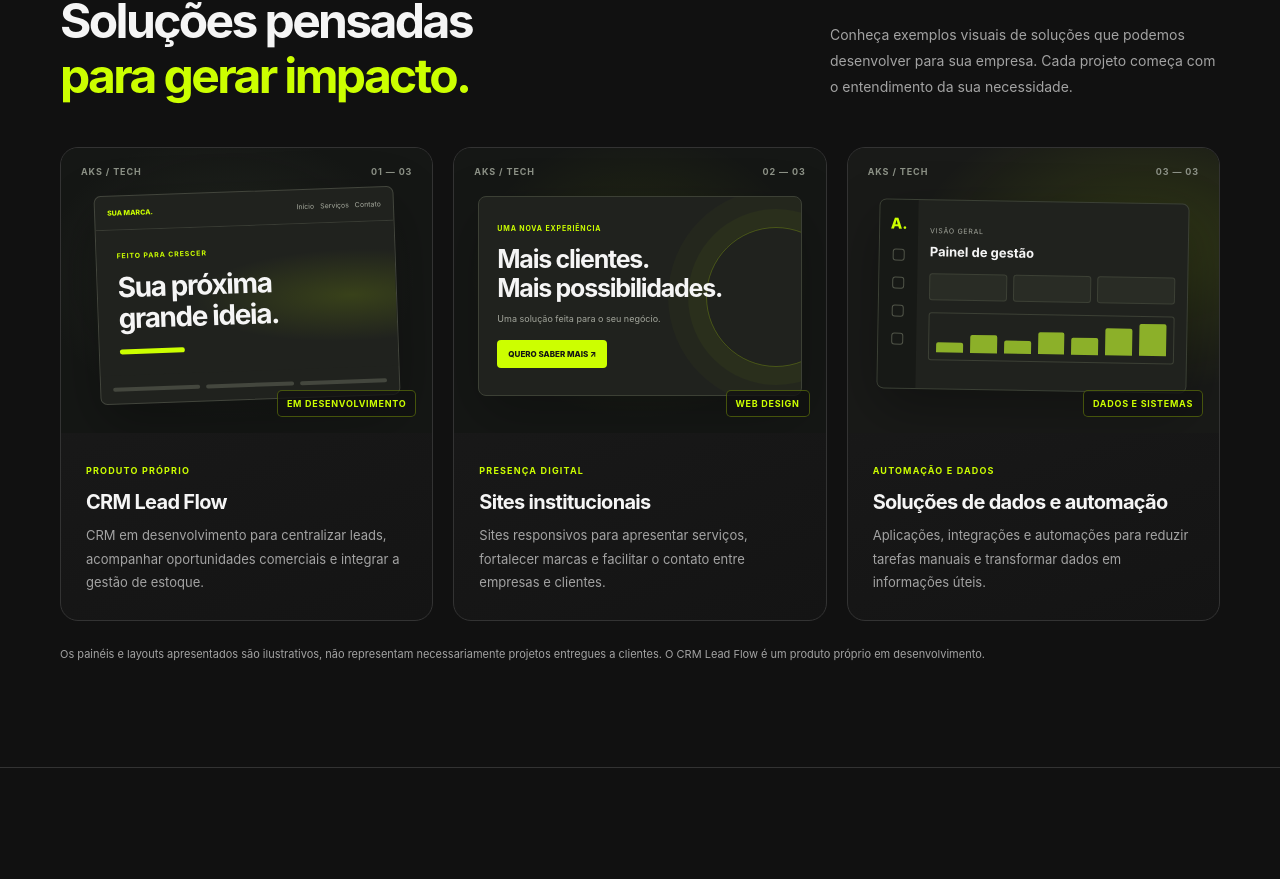
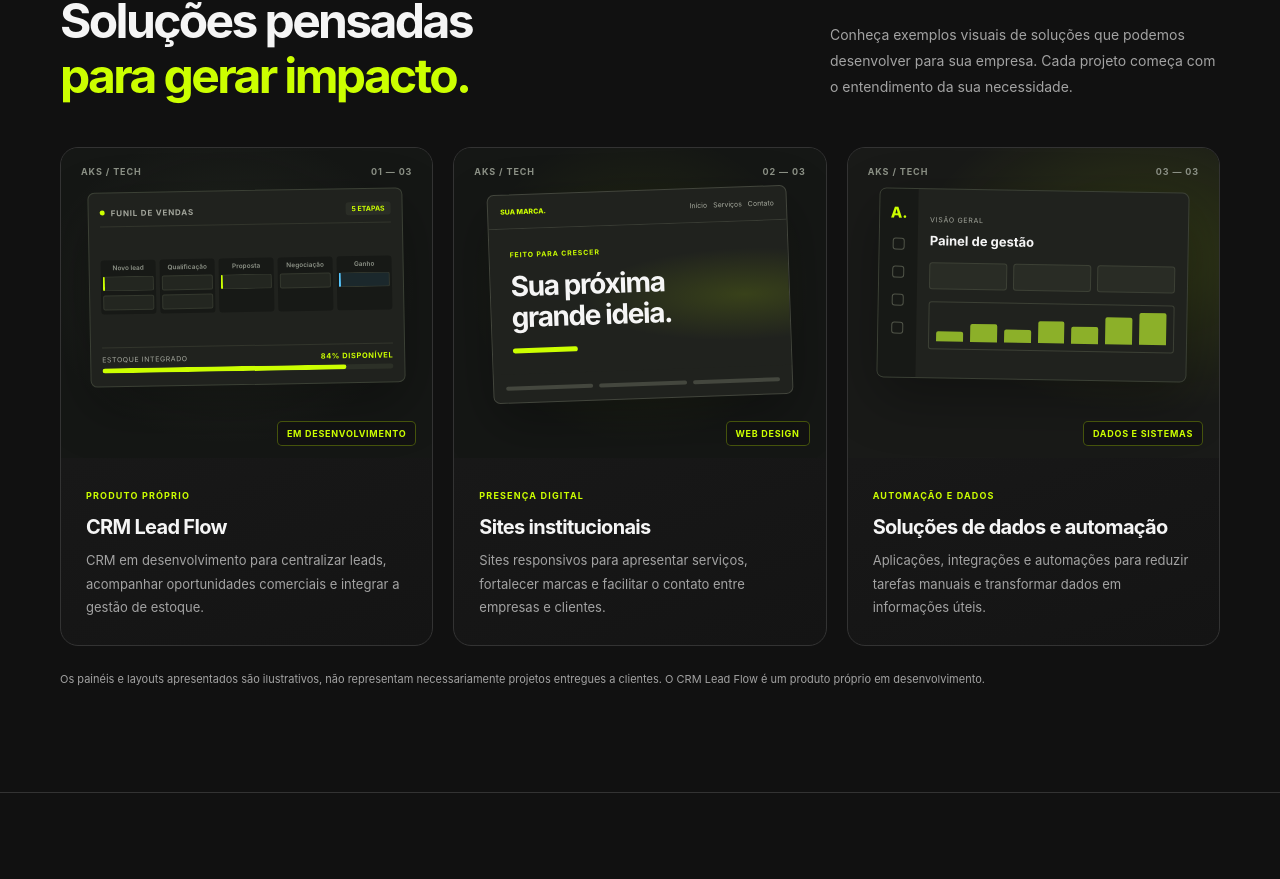
Before and after one commit to Allanao88/aks-tech-site, a React (Vite) app: page / in a window 1280 px wide. Shown: the part 1757-2636 px from the top of the page. Built offline with nearby package versions, Linux system fonts and the light colour scheme.

Commit message:
feat(projects): align mockups with cards and add CRM pipeline mockup

```diff
--- a/src/features/home/ProjectsSection.tsx
+++ b/src/features/home/ProjectsSection.tsx
@@ -1,4 +1,14 @@
-const projects = [
+interface Project {
+  number: string
+  category: string
+  title: string
+  description: string
+  type: string
+  visual: string
+  mockup: 'crm' | 'site' | 'dashboard'
+}
+
+const projects: Project[] = [
   {
     number: '01',
     category: 'PRODUTO PRÓPRIO',
@@ -6,7 +16,8 @@ const projects = [
     description:
       'CRM em desenvolvimento para centralizar leads, acompanhar oportunidades comerciais e integrar a gestão de estoque.',
     type: 'EM DESENVOLVIMENTO',
-    visual: 'project-visual-system',
+    visual: 'project-visual-crm',
+    mockup: 'crm',
   },
   {
     number: '02',
@@ -16,6 +27,7 @@ const projects = [
       'Sites responsivos para apresentar serviços, fortalecer marcas e facilitar o contato entre empresas e clientes.',
     type: 'WEB DESIGN',
     visual: 'project-visual-site',
+    mockup: 'site',
   },
   {
     number: '03',
@@ -24,10 +36,14 @@ const projects = [
     description:
       'Aplicações, integrações e automações para reduzir tarefas manuais e transformar dados em informações úteis.',
     type: 'DADOS E SISTEMAS',
-    visual: 'project-visual-landing',
+    visual: 'project-visual-dashboard',
+    mockup: 'dashboard',
   },
 ]
+
 function ProjectsSection() {
+  const totalProjects = String(projects.length).padStart(2, '0')
+
   return (
     <section id="projetos" className="projects-section">
       <div className="projects-container">
@@ -57,10 +73,59 @@ function ProjectsSection() {
               <div className={`project-visual ${project.visual}`}>
                 <div className="project-visual-top">
                   <span>AKS / TECH</span>
-                  <span>{project.number} — 03</span>
+                  <span>
+                    {project.number} — {totalProjects}
+                  </span>
                 </div>
 
-                {project.number === '01' && (
+                {project.mockup === 'crm' && (
+                  <div className="mockup-crm">
+                    <div className="mockup-crm-header">
+                      <div className="mockup-crm-title">
+                        <span className="mockup-crm-dot" />
+                        <span>FUNIL DE VENDAS</span>
+                      </div>
+                      <span className="mockup-crm-badge">5 ETAPAS</span>
+                    </div>
+
+                    <div className="mockup-crm-funnel">
+                      <div className="mockup-crm-col">
+                        <span className="mockup-crm-col-title">Novo lead</span>
+                        <div className="mockup-crm-card active" />
+                        <div className="mockup-crm-card" />
+                      </div>
+                      <div className="mockup-crm-col">
+                        <span className="mockup-crm-col-title">Qualificação</span>
+                        <div className="mockup-crm-card" />
+                        <div className="mockup-crm-card" />
+                      </div>
+                      <div className="mockup-crm-col">
+                        <span className="mockup-crm-col-title">Proposta</span>
+                        <div className="mockup-crm-card active" />
+                      </div>
+                      <div className="mockup-crm-col">
+                        <span className="mockup-crm-col-title">Negociação</span>
+                        <div className="mockup-crm-card" />
+                      </div>
+                      <div className="mockup-crm-col">
+                        <span className="mockup-crm-col-title">Ganho</span>
+                        <div className="mockup-crm-card won" />
+                      </div>
+                    </div>
+
+                    <div className="mockup-crm-stock">
+                      <div className="mockup-crm-stock-header">
+                        <span>ESTOQUE INTEGRADO</span>
+                        <strong>84% DISPONÍVEL</strong>
+                      </div>
+                      <div className="mockup-crm-stock-bar">
+                        <span style={{ width: '84%' }} />
+                      </div>
+                    </div>
+                  </div>
+                )}
+
+                {project.mockup === 'site' && (
                   <div className="mockup-site">
                     <div className="mockup-site-nav">
                       <span className="mockup-brand">SUA MARCA.</span>
@@ -83,25 +148,7 @@ function ProjectsSection() {
                   </div>
                 )}
 
-                {project.number === '02' && (
-                  <div className="mockup-landing">
-                    <span className="mockup-label">UMA NOVA EXPERIÊNCIA</span>
-                    <strong>
-                      Mais clientes.
-                      <br />
-                      Mais possibilidades.
-                    </strong>
-                    <span className="mockup-landing-copy">
-                      Uma solução feita para o seu negócio.
-                    </span>
-                    <span className="mockup-landing-button">
-                      QUERO SABER MAIS ↗
-                    </span>
-                    <div className="mockup-landing-orb" />
-                  </div>
-                )}
-
-                {project.number === '03' && (
+                {project.mockup === 'dashboard' && (
                   <div className="mockup-dashboard">
                     <div className="mockup-dashboard-sidebar">
                       <span className="mockup-dashboard-logo">A.</span>
--- a/src/styles/sections.css
+++ b/src/styles/sections.css
@@ -435,14 +435,32 @@
 .project-visual {
   position: relative;
   display: flex;
-  min-height: 285px;
+  min-height: 310px;
   overflow: hidden;
-  align-items: center;
+  align-items: flex-start;
   justify-content: center;
-  padding: 38px 24px 28px;
+  padding: 42px 20px 48px;
   background:
     radial-gradient(ellipse at 50% 45%, rgba(204, 255, 0, 0.09), transparent 65%),
     #151715;
+}
+
+.project-visual-crm {
+  background:
+    radial-gradient(ellipse at 45% 45%, rgba(115, 130, 94, 0.15), transparent 65%),
+    #151715;
+}
+
+.project-visual-site {
+  background:
+    radial-gradient(ellipse at 50% 45%, rgba(204, 255, 0, 0.09), transparent 65%),
+    #151715;
+}
+
+.project-visual-dashboard {
+  background:
+    radial-gradient(ellipse at 80% 35%, rgba(204, 255, 0, 0.13), transparent 55%),
+    #191a18;
 }
 
 .project-visual-landing {
@@ -474,15 +492,143 @@
 .project-type {
   position: absolute;
   right: 16px;
-  bottom: 16px;
-  padding: 7px 9px;
+  bottom: 12px;
+  padding: 6px 9px;
   border: 1px solid rgba(204, 255, 0, 0.28);
   border-radius: 5px;
-  background: rgba(17, 17, 17, 0.75);
+  background: rgba(17, 17, 17, 0.85);
   color: var(--color-primary);
   font-size: 9px;
   font-weight: 700;
   letter-spacing: 0.08em;
+  z-index: 2;
+}
+
+.mockup-crm {
+  display: flex;
+  width: 100%;
+  max-width: 315px;
+  min-height: 195px;
+  flex-direction: column;
+  justify-content: space-between;
+  padding: 13px 11px;
+  border: 1px solid #3b4035;
+  border-radius: 7px;
+  background: #20221e;
+  box-shadow: 0 20px 55px rgba(0, 0, 0, 0.3);
+  transform: rotate(-1deg);
+}
+
+.mockup-crm-header {
+  display: flex;
+  align-items: center;
+  justify-content: space-between;
+  padding-bottom: 7px;
+  border-bottom: 1px solid #32352c;
+}
+
+.mockup-crm-title {
+  display: flex;
+  align-items: center;
+  gap: 6px;
+  color: #a3a69c;
+  font-size: 8px;
+  font-weight: 700;
+  letter-spacing: 0.1em;
+}
+
+.mockup-crm-dot {
+  width: 5px;
+  height: 5px;
+  border-radius: 50%;
+  background: var(--color-primary);
+}
+
+.mockup-crm-badge {
+  padding: 2px 6px;
+  border-radius: 3px;
+  background: #2a2d26;
+  color: var(--color-primary);
+  font-size: 7px;
+  font-weight: 700;
+}
+
+.mockup-crm-funnel {
+  display: grid;
+  grid-template-columns: repeat(5, minmax(0, 1fr));
+  gap: 4px;
+  margin: 8px 0;
+}
+
+.mockup-crm-col {
+  display: flex;
+  flex-direction: column;
+  gap: 4px;
+  padding: 4px 2px;
+  border-radius: 3px;
+  background: #171916;
+}
+
+.mockup-crm-col-title {
+  color: #8d9287;
+  font-size: 6.5px;
+  font-weight: 600;
+  text-align: center;
+  white-space: nowrap;
+  overflow: hidden;
+  text-overflow: ellipsis;
+}
+
+.mockup-crm-card {
+  height: 15px;
+  border: 1px solid #34382e;
+  border-radius: 2px;
+  background: #232620;
+}
+
+.mockup-crm-card.active {
+  border-left: 2px solid var(--color-primary);
+}
+
+.mockup-crm-card.won {
+  border-left: 2px solid #57c7ff;
+  background: #1b282c;
+}
+
+.mockup-crm-stock {
+  display: flex;
+  flex-direction: column;
+  gap: 4px;
+  padding-top: 7px;
+  border-top: 1px solid #32352c;
+}
+
+.mockup-crm-stock-header {
+  display: flex;
+  justify-content: space-between;
+  align-items: center;
+  color: #a3a69c;
+  font-size: 7px;
+  letter-spacing: 0.08em;
+}
+
+.mockup-crm-stock-header strong {
+  color: var(--color-primary);
+  font-size: 7.5px;
+}
+
+.mockup-crm-stock-bar {
+  height: 5px;
+  overflow: hidden;
+  border-radius: 3px;
+  background: #2c3027;
+}
+
+.mockup-crm-stock-bar span {
+  display: block;
+  height: 100%;
+  border-radius: 3px;
+  background: var(--color-primary);
 }
 
 .mockup-site {
@@ -1124,9 +1270,11 @@
   }
 
   .project-visual {
-    min-height: 300px;
-  }
-
+    min-height: 320px;
+    padding: 44px 16px 48px;
+  }
+
+  .mockup-crm,
   .mockup-site,
   .mockup-dashboard {
     max-width: 360px;
```
